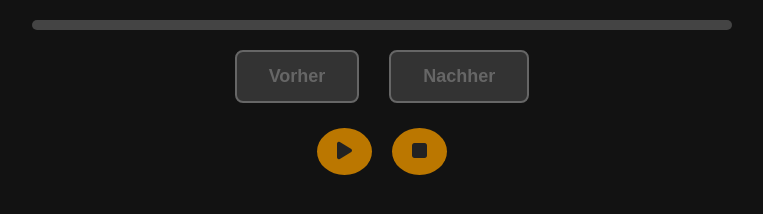
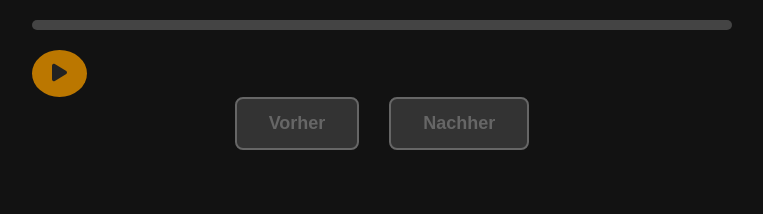
Before and after one commit to Carlo411/AB-Waves-Vocal-Chain, a plain HTML site: page index.html in a window 1280 px wide. Shown: the whole page, without its empty margins (258-1021 px from the left). Drawn offline with Linux system fonts and the light colour scheme.

Commit message:
Update index.html

```diff
--- a/index.html
+++ b/index.html
@@ -3,7 +3,7 @@
 <head>
   <meta charset="UTF-8" />
   <meta name="viewport" content="width=device-width, initial-scale=1" />
-  <title>A/B Audio Player</title>
+  <title>A/B Audio Player - Ein Play Button</title>
   <link rel="stylesheet" href="./css/style.css" />
   <link
     href="https://cdnjs.cloudflare.com/ajax/libs/font-awesome/6.1.1/css/all.min.css"
@@ -21,18 +21,15 @@
         <div class="progress__bar progress__fill"></div>
       </div>
 
-      <div class="ab__controls">
-        <button class="ab__button a__button" disabled>Vorher</button>
-        <button class="ab__button b__button" disabled>Nachher</button>
-      </div>
-
-      <div class="play__stop__controls">
+      <div class="controls-container">
         <button class="play__pause__button play__button" disabled>
           <i class="fa-solid fa-play"></i>
         </button>
-        <button class="play__pause__button stop__button" disabled>
-          <i class="fa-solid fa-stop"></i>
-        </button>
+
+        <div class="ab__controls">
+          <button class="ab__button a__button" disabled>Vorher</button>
+          <button class="ab__button b__button" disabled>Nachher</button>
+        </div>
       </div>
     </div>
   </div>
```
